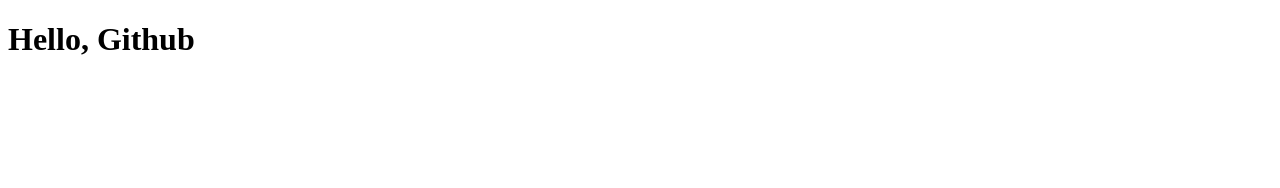
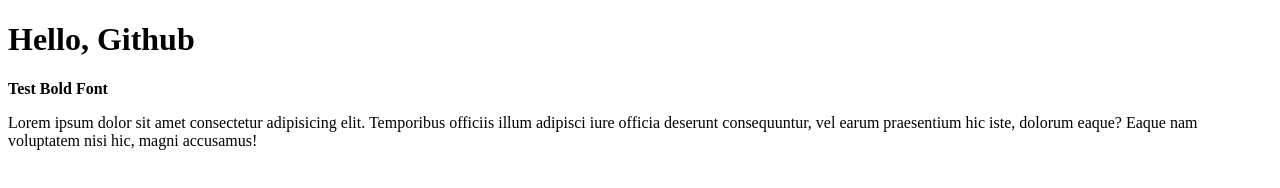
Before and after one commit to nontakran123/test_repo2, a plain HTML site: page index.html in a window 1280 px wide. Drawn offline with Linux system fonts and the light colour scheme.

Commit message:
Update index.html
Update index.html #1

```diff
--- a/index.html
+++ b/index.html
@@ -8,5 +8,7 @@
 </head>
 <body>
     <h1>Hello, Github</h1>
+    <b>Test Bold Font</b>
+    <div class="container"><p>Lorem ipsum dolor sit amet consectetur adipisicing elit. Temporibus officiis illum adipisci iure officia deserunt consequuntur, vel earum praesentium hic iste, dolorum eaque? Eaque nam voluptatem nisi hic, magni accusamus!</p></div>
 </body>
 </html>
```
